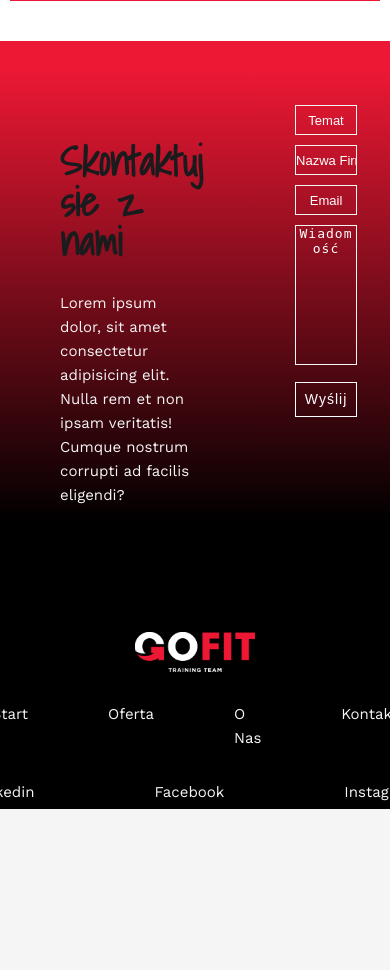
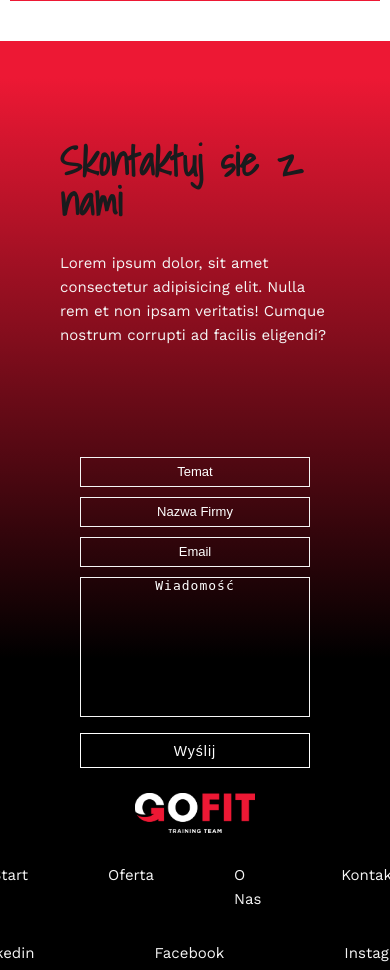
Before and after one commit to marcinWojtczak/gofit-web, a Flask app: page / in a window 390 px wide; the page is wider, and only the part inside the window is pictured. Shown: the part 5481-6451 px from the top of that part. Before the commit the page ends 6290 px from the top of that part, so only its background shows below. Run offline with Flask 2, Linux system fonts and the light colour scheme.

Commit message:
changed css

```diff
--- a/static/css/style.css
+++ b/static/css/style.css
@@ -693,6 +693,12 @@ footer {
     color: var(--clr-light);
 }
 
+@media (max-width: 900px){
+    .contact-form {
+        display: flex;
+        flex-direction: column;
+    }
+}
 
 /* footer container */
 
@@ -701,22 +707,6 @@ footer {
     width: 100%;
     background: black;
 }
-
-@media (max-width: 950px) {
-    .container-2 {
-        display: flex;
-        flex-direction: column;
-        justify-content: center;
-        align-items: center;
-    }
-
-    .container-2 div {
-        display: flex;
-        justify-content: space-around;
-    }
-}
-
-
 
 .container-2 img {
     width: 120px;
@@ -779,7 +769,7 @@ footer {
 
     .container-2 div {
         display: flex;
-        justify-content: space-around;
+        justify-content: center;
     }
 
     .container-2 .box-copyright {
```
